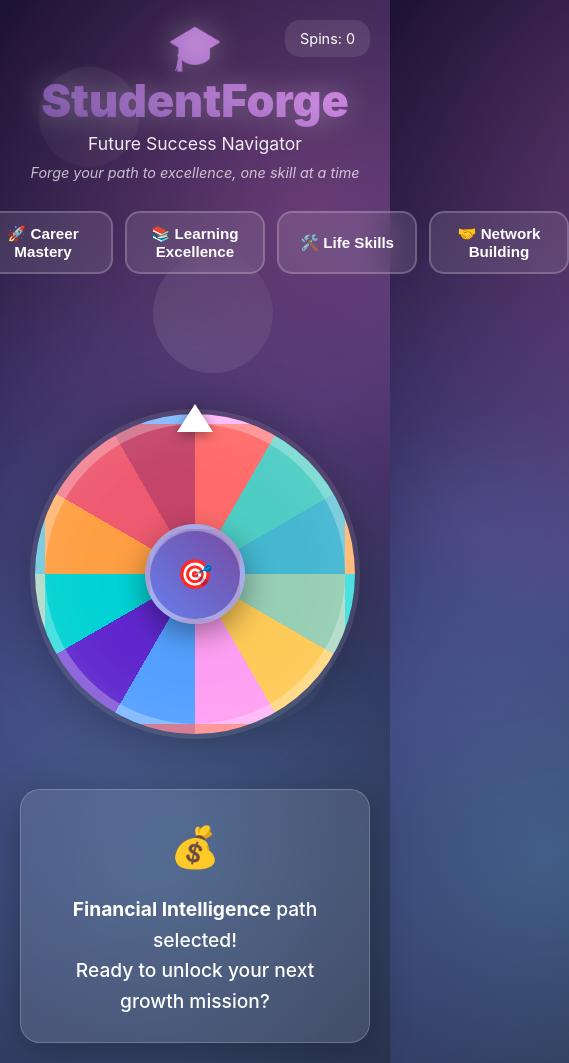
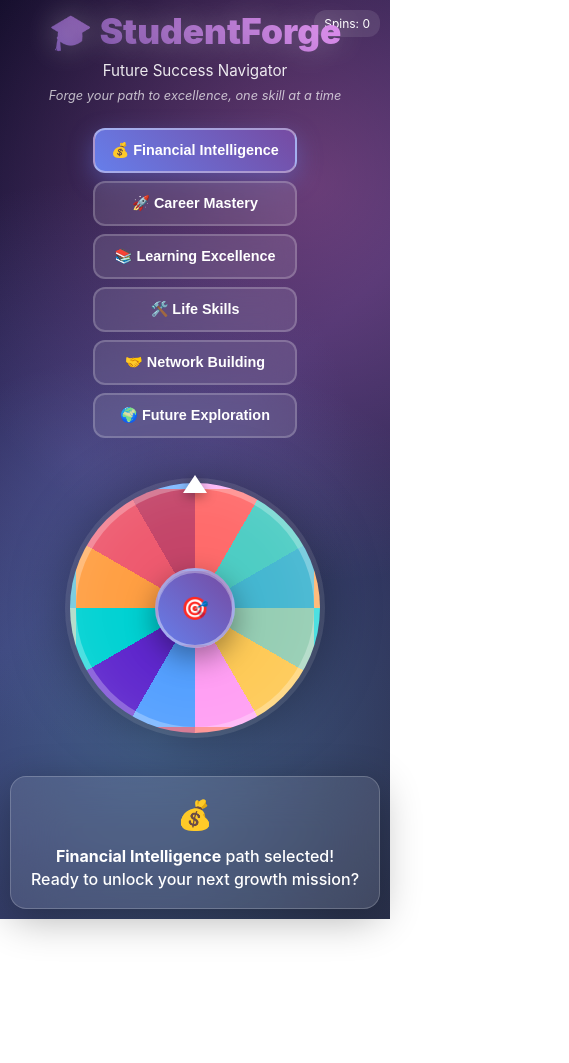
Before and after one commit to DalbanjanRushil/Future-Spinny, a plain HTML site: page index.html in a window 390 px wide. Shown: the whole page, 569 px wide, since content can reach past the window. After the commit the page ends 919 px from the top, so only its background shows below. Drawn offline with Linux system fonts and the light colour scheme.

Commit message:
Update index.html

```diff
--- a/index.html
+++ b/index.html
@@ -284,10 +284,201 @@
     }
 
     @media (max-width: 768px) {
-      .header h1 { font-size: 2.8rem; }
-      .wheel { width: 320px; height: 320px; }
-      .spin-btn { width: 100px; height: 100px; font-size: 1.8rem; }
-      .category-selector { grid-template-columns: repeat(auto-fit, minmax(140px, 1fr)); }
+      body {
+        padding: 15px;
+        min-height: 100vh;
+      }
+
+      .header {
+        margin-bottom: 25px;
+      }
+
+      .header h1 {
+        font-size: 2.5rem;
+        margin-bottom: 8px;
+      }
+
+      .subtitle {
+        font-size: 1rem;
+        margin-bottom: 8px;
+      }
+
+      .tagline {
+        font-size: 0.85rem;
+      }
+
+      .category-selector {
+        grid-template-columns: repeat(2, 1fr);
+        gap: 10px;
+        margin-bottom: 25px;
+        max-width: 100%;
+      }
+
+      .category-btn {
+        padding: 10px 15px;
+        font-size: 0.85rem;
+        border-radius: 12px;
+      }
+
+      .wheel-container {
+        margin: 25px 0;
+      }
+
+      .wheel {
+        width: 280px;
+        height: 280px;
+        border: 8px solid rgba(255, 255, 255, 0.3);
+      }
+
+      .wheel::before {
+        top: -16px;
+        border-left: 14px solid transparent;
+        border-right: 14px solid transparent;
+        border-bottom: 22px solid #fff;
+      }
+
+      .spin-btn {
+        width: 90px;
+        height: 90px;
+        font-size: 1.6rem;
+        border: 4px solid rgba(255, 255, 255, 0.4);
+      }
+
+      .task-card {
+        margin-top: 20px;
+        padding: 20px;
+        min-height: 120px;
+        max-width: 100%;
+      }
+
+      .task-emoji {
+        font-size: 2rem;
+        margin-bottom: 12px;
+      }
+
+      .task-text {
+        font-size: 1.1rem;
+        line-height: 1.5;
+      }
+
+      .task-category {
+        font-size: 0.8rem;
+        margin-top: 8px;
+        padding: 4px 12px;
+      }
+
+      .stats {
+        top: 15px;
+        right: 15px;
+        padding: 8px 12px;
+        font-size: 0.8rem;
+      }
+    }
+
+    @media (max-width: 480px) {
+      body {
+        padding: 10px;
+      }
+
+      .header h1 {
+        font-size: 2.2rem;
+      }
+
+      .subtitle {
+        font-size: 0.95rem;
+      }
+
+      .tagline {
+        font-size: 0.8rem;
+      }
+
+      .category-selector {
+        grid-template-columns: 1fr;
+        gap: 8px;
+        margin-bottom: 20px;
+      }
+
+      .category-btn {
+        padding: 12px 16px;
+        font-size: 0.9rem;
+        width: 100%;
+      }
+
+      .wheel {
+        width: 250px;
+        height: 250px;
+        border: 6px solid rgba(255, 255, 255, 0.3);
+      }
+
+      .wheel::before {
+        top: -14px;
+        border-left: 12px solid transparent;
+        border-right: 12px solid transparent;
+        border-bottom: 18px solid #fff;
+      }
+
+      .spin-btn {
+        width: 80px;
+        height: 80px;
+        font-size: 1.4rem;
+        border: 3px solid rgba(255, 255, 255, 0.4);
+      }
+
+      .task-card {
+        padding: 18px;
+        margin-top: 18px;
+        min-height: 100px;
+        border-radius: 16px;
+      }
+
+      .task-emoji {
+        font-size: 1.8rem;
+        margin-bottom: 10px;
+      }
+
+      .task-text {
+        font-size: 1rem;
+        line-height: 1.4;
+      }
+
+      .task-category {
+        font-size: 0.75rem;
+        margin-top: 6px;
+        padding: 3px 10px;
+      }
+
+      .stats {
+        top: 10px;
+        right: 10px;
+        padding: 6px 10px;
+        font-size: 0.75rem;
+        border-radius: 12px;
+      }
+
+      .orb-1, .orb-2, .orb-3, .orb-4 {
+        display: none;
+      }
+    }
+
+    @media (max-width: 360px) {
+      .header h1 {
+        font-size: 2rem;
+      }
+
+      .wheel {
+        width: 220px;
+        height: 220px;
+      }
+
+      .spin-btn {
+        width: 70px;
+        height: 70px;
+        font-size: 1.2rem;
+      }
+
+      .task-text {
+        font-size: 0.95rem;
+      }
     }
   </style>
 </head>
```
